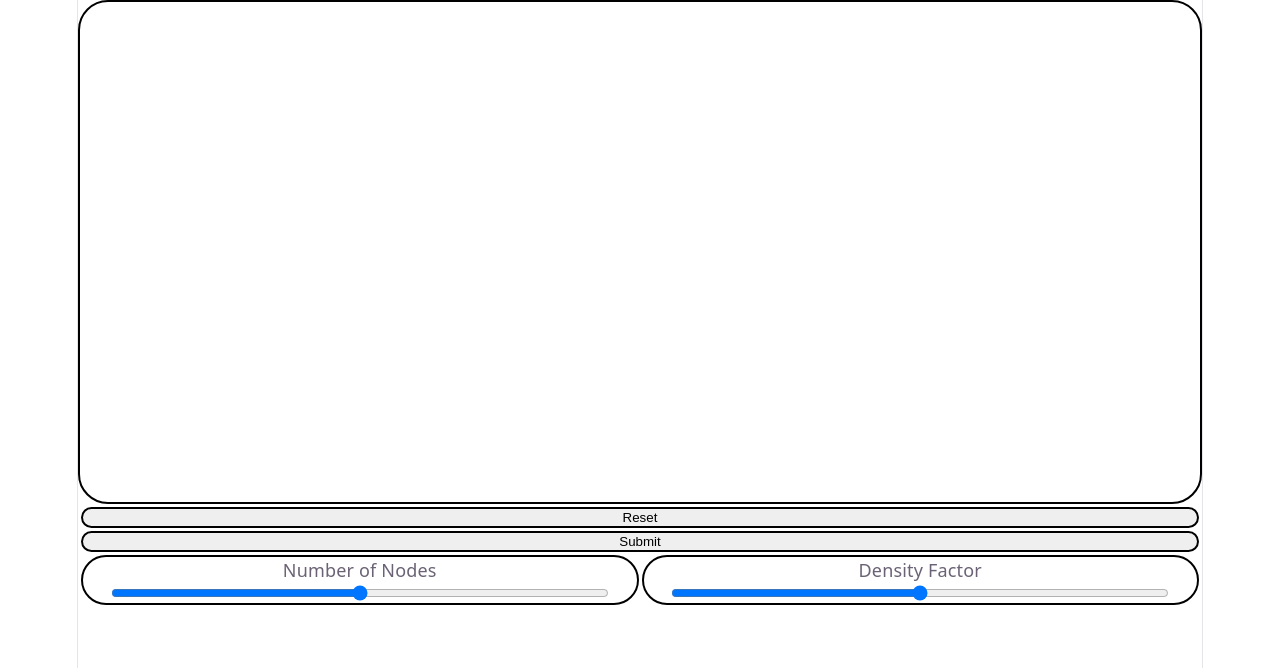
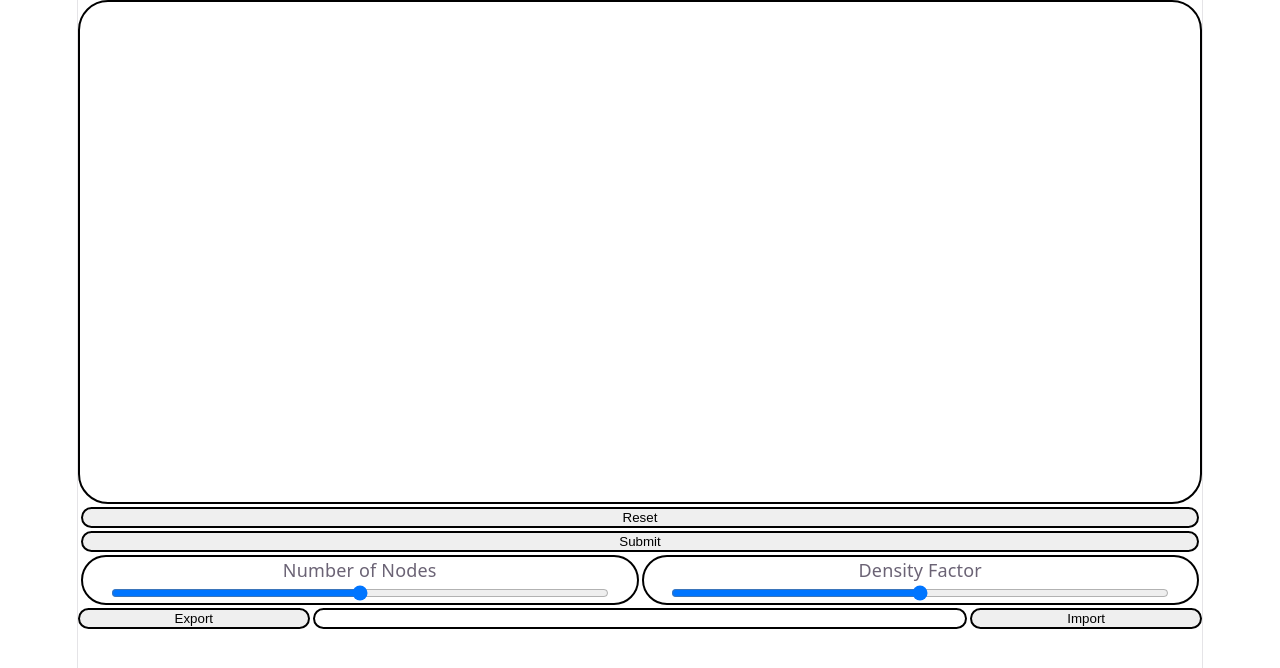
Before and after one commit to Alphapcka-lgtm/AlgoTraceViewer, a React (Vite) app in the folder frontend/: page / in a window 1280 px wide. Shown: the top 668 px of the page. Built offline with nearby package versions, Linux system fonts and the light colour scheme.

Commit message:
import export experiments

```diff
--- a/frontend/src/App.tsx
+++ b/frontend/src/App.tsx
@@ -1,7 +1,8 @@
 import {SVGInput} from "./SVGInput.tsx";
 import {SVGOutput} from "./SVGOutput.tsx";
 import {useState} from "react";
-import type {Graph, AnimationResponse} from "./Types.tsx";
+import type {Graph, AnimationResponse, ExportImport} from "./Types.tsx";
+import {compressAndEncode, decodeAndDecompress} from "./Utils.tsx";
 
 function App() {
   const [mode, setMode] = useState<"input" | "output">("input");
@@ -10,7 +11,6 @@ function App() {
   const svgHeight = 500;
 
   const submitInputAndFetchAnimation = (graph: Graph) => {
-      console.log(JSON.stringify({graph: graph, randomSeed: output.randomSeed}));
     fetch("http://localhost:8080/random", {
       method: "POST",
       headers: {"Content-Type": "application/json"},
@@ -28,8 +28,34 @@ function App() {
 
   return (
       <>
-        <SVGInput onSubmit={submitInputAndFetchAnimation} mode={mode} height={svgHeight} />
-        <SVGOutput onChangeInput={returnToInputMask} mode={mode} output={output} height={svgHeight} />
+          <SVGInput onSubmit={submitInputAndFetchAnimation} mode={mode} height={svgHeight} />
+          <SVGOutput onChangeInput={returnToInputMask} mode={mode} output={output} height={svgHeight} />
+          <div style={{display: "flex", gap: 3}}>
+
+              <button style={{flex: 1, border: "2px solid black", borderRadius: "30px"}} onClick={() => {
+                  compressAndEncode(JSON.stringify({
+                      graph: output.initialState,
+                      randomSeed: output.randomSeed,
+                      initialProgress: 0,
+                  })).then((ex) => {
+                      navigator.clipboard.writeText(ex);
+                      const el = document.getElementById("exportImport") as HTMLInputElement;
+                      el.value = ex;
+                  });
+              }}>Export</button>
+
+              <input id={"exportImport"} style={{flex: 3, border: "2px solid black", borderRadius: "30px"}}/>
+
+              <button style={{flex: 1, border: "2px solid black", borderRadius: "30px"}} onClick={() => {
+                  const el = document.getElementById("exportImport") as HTMLInputElement;
+                  decodeAndDecompress(el.value).then((im) => {
+                      const state = JSON.parse(im) as ExportImport;
+                      output.randomSeed = state.randomSeed;
+                      submitInputAndFetchAnimation(state.graph);
+                  })
+              }}>Import</button>
+
+          </div>
       </>
     )
 }
--- a/frontend/src/Types.tsx
+++ b/frontend/src/Types.tsx
@@ -83,4 +83,10 @@ export type AnimationState = {
 export type AnimationRequest = {
     graph: Graph,
     randomSeed: number,
+};
+
+export type ExportImport = {
+    graph: Graph,
+    randomSeed: number,
+    initialProgress: number,
 }
--- a/frontend/src/Utils.tsx
+++ b/frontend/src/Utils.tsx
@@ -28,7 +28,7 @@ export function getRandomGraph(n: number, d: number, w: number, h: number) : Gra
     return graph;
 }
 
-export async function compressString(str: string) {
+export async function compressAndEncode(str: string) {
     const cs = new CompressionStream("gzip");
     const writer = cs.writable.getWriter();
     writer.write(new TextEncoder().encode(str));
@@ -50,7 +50,7 @@ function byteArrayToBase64(data: ArrayBuffer){
     return btoa(binary)
 }
 
-export async function decompressString(str: string) {
+export async function decodeAndDecompress(str: string) {
     const dcs = new DecompressionStream("gzip");
     const writer = dcs.writable.getWriter();
     writer.write(base64ToByteArray(str));
```
